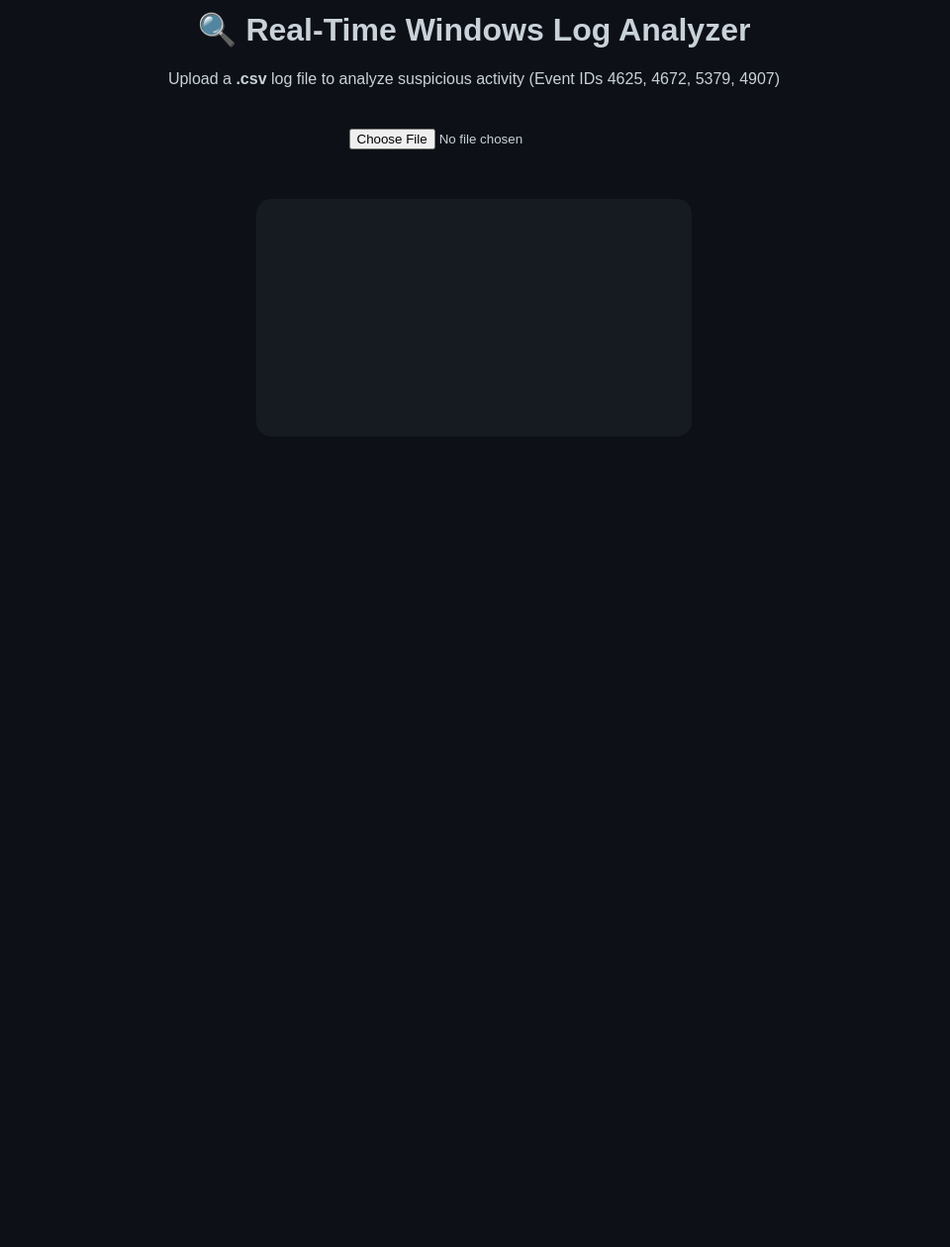
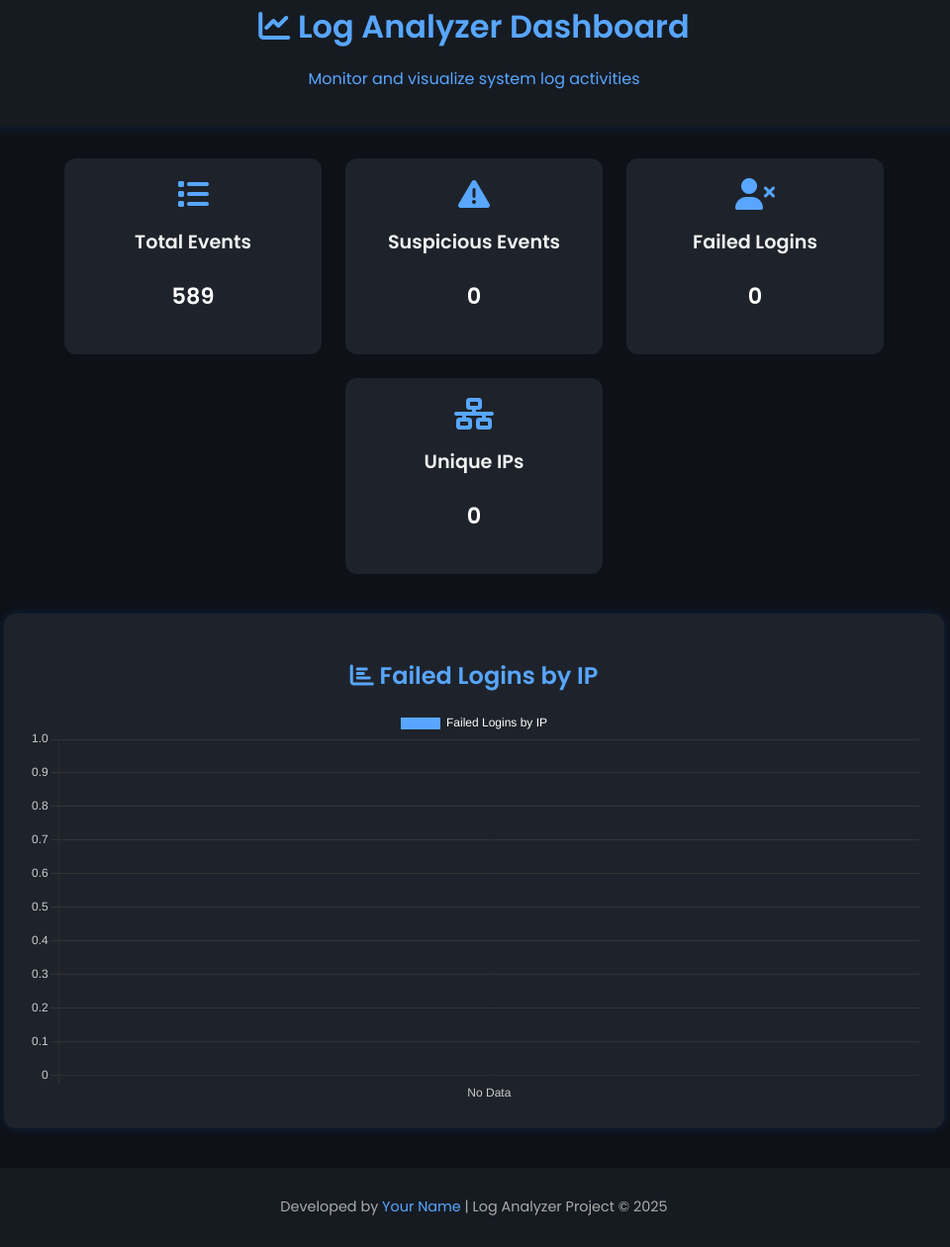
Before and after one commit to Indrajithpk0/windows-log-analyzer, a plain HTML site: page docs/index.html in a window 1280 px wide. Shown: the part 38-1298 px from the top of the page at 99% size, without its empty margins (161-1121 px from the left). Before the commit the page ends 800 px from the top, so only its background shows below. Drawn offline with nearby package versions, Linux system fonts and the light colour scheme.

Commit message:
Add files via upload

```diff
--- a/docs/index.html
+++ b/docs/index.html
@@ -1,89 +1,196 @@
 <!DOCTYPE html>
 <html lang="en">
 <head>
-  <meta charset="UTF-8">
-  <meta name="viewport" content="width=device-width, initial-scale=1.0">
-  <title>🔍 Windows Log Analyzer</title>
-  <script src="https://cdn.jsdelivr.net/npm/papaparse@5.4.1/papaparse.min.js"></script>
-  <script src="https://cdn.jsdelivr.net/npm/chart.js"></script>
+  <meta charset="UTF-8" />
+  <meta name="viewport" content="width=device-width, initial-scale=1.0" />
+  <title>Log Analyzer Dashboard</title>
+
+  <!-- Google Fonts -->
+  <link href="https://fonts.googleapis.com/css2?family=Poppins:wght@400;600&display=swap" rel="stylesheet" />
+
+  <!-- Font Awesome for icons -->
+  <script src="https://kit.fontawesome.com/a076d05399.js" crossorigin="anonymous"></script>
+
   <style>
     body {
-      font-family: Arial, sans-serif;
-      background-color: #0d1117;
-      color: #c9d1d9;
+      font-family: 'Poppins', sans-serif;
+      background: #0e1117;
+      color: #f1f1f1;
+      margin: 0;
+      padding: 0;
+    }
+
+    header {
       text-align: center;
+      background: #161b22;
+      color: #58a6ff;
+      padding: 20px 0;
+      box-shadow: 0 0 10px #0d6efd33;
+    }
+
+    h1 {
+      font-size: 2rem;
+      margin-bottom: 5px;
+    }
+
+    .summary {
+      display: flex;
+      justify-content: center;
+      flex-wrap: wrap;
+      gap: 1.5rem;
+      margin: 2rem auto;
+      max-width: 1000px;
+    }
+
+    .summary-box {
+      background: #1e232b;
+      border-radius: 12px;
       padding: 20px;
+      width: 220px;
+      text-align: center;
+      transition: transform 0.2s ease, box-shadow 0.2s ease;
     }
-    input {
-      margin: 15px;
-      padding: 10px;
-      border-radius: 8px;
+
+    .summary-box:hover {
+      transform: scale(1.05);
+      box-shadow: 0 0 15px #58a6ff44;
     }
-    canvas {
+
+    .summary-box i {
+      font-size: 2rem;
+      margin-bottom: 10px;
+      color: #58a6ff;
+    }
+
+    .summary-box h3 {
+      font-size: 1.2rem;
+      margin: 8px 0 5px;
+    }
+
+    .summary-box p {
+      font-size: 1.4rem;
+      font-weight: bold;
+      color: #fff;
+    }
+
+    .chart-container {
+      max-width: 900px;
+      margin: 40px auto;
+      background: #1e232b;
+      padding: 25px;
+      border-radius: 12px;
+      box-shadow: 0 0 10px #0d6efd33;
+    }
+
+    .chart-container h2 {
+      text-align: center;
+      color: #58a6ff;
+      margin-bottom: 15px;
+    }
+
+    footer {
+      text-align: center;
+      padding: 15px;
+      font-size: 0.9rem;
+      color: #aaa;
       background: #161b22;
-      padding: 20px;
-      border-radius: 15px;
-      margin-top: 25px;
+      margin-top: 40px;
+    }
+
+    footer a {
+      color: #58a6ff;
+      text-decoration: none;
+    }
+
+    footer a:hover {
+      text-decoration: underline;
     }
   </style>
 </head>
 <body>
-  <h1>🔍 Real-Time Windows Log Analyzer</h1>
-  <p>Upload a <strong>.csv</strong> log file to analyze suspicious activity (Event IDs 4625, 4672, 5379, 4907)</p>
+  <header>
+    <h1><i class="fas fa-chart-line"></i> Log Analyzer Dashboard</h1>
+    <p>Monitor and visualize system log activities</p>
+  </header>
 
-  <input type="file" id="fileInput" accept=".csv">
-  <div id="summary"></div>
-  <canvas id="chart" width="400" height="200"></canvas>
+  <section class="summary">
+    <div class="summary-box">
+      <i class="fas fa-list"></i>
+      <h3>Total Events</h3>
+      <p>589</p>
+    </div>
 
+    <div class="summary-box">
+      <i class="fas fa-exclamation-triangle"></i>
+      <h3>Suspicious Events</h3>
+      <p>0</p>
+    </div>
+
+    <div class="summary-box">
+      <i class="fas fa-user-times"></i>
+      <h3>Failed Logins</h3>
+      <p>0</p>
+    </div>
+
+    <div class="summary-box">
+      <i class="fas fa-network-wired"></i>
+      <h3>Unique IPs</h3>
+      <p>0</p>
+    </div>
+  </section>
+
+  <section class="chart-container">
+    <h2><i class="fas fa-chart-bar"></i> Failed Logins by IP</h2>
+    <canvas id="logChart" width="900" height="400"></canvas>
+  </section>
+
+  <footer>
+    <p>Developed by <a href="#">Your Name</a> | Log Analyzer Project © 2025</p>
+  </footer>
+
+  <!-- Chart.js -->
+  <script src="https://cdn.jsdelivr.net/npm/chart.js"></script>
   <script>
-    document.getElementById('fileInput').addEventListener('change', function(e) {
-      const file = e.target.files[0];
-      Papa.parse(file, {
-        header: true,
-        complete: function(results) {
-          const data = results.data;
-          const suspicious = data.filter(row =>
-            ['4625','4672','5379','4907'].includes(String(row.EventID))
-          );
-
-          const failed = suspicious.filter(r => r.EventID == 4625);
-          const ipCounts = {};
-          failed.forEach(r => {
-            const ip = r.IpAddress || 'Unknown';
-            ipCounts[ip] = (ipCounts[ip] || 0) + 1;
-          });
-
-          const labels = Object.keys(ipCounts);
-          const values = Object.values(ipCounts);
-
-          document.getElementById('summary').innerHTML = `
-            <h3>Summary</h3>
-            <p>Total Events: ${data.length}</p>
-            <p>Suspicious Events: ${suspicious.length}</p>
-            <p>Failed Logins: ${failed.length}</p>
-            <p>Unique IPs: ${labels.length}</p>
-          `;
-
-          new Chart(document.getElementById('chart'), {
+    const ctx = document.getElementById('logChart').getContext('2d');
+    const logChart = new Chart(ctx, {
       type: 'bar',
       data: {
-              labels: labels,
+        labels: ['No Data'],
         datasets: [{
           label: 'Failed Logins by IP',
-                data: values,
-                backgroundColor: 'rgba(54, 162, 235, 0.6)'
+          data: [0],
+          backgroundColor: '#58a6ff'
         }]
       },
       options: {
-              plugins: { legend: { labels: { color: '#fff' } } },
+        responsive: true,
         scales: {
-                x: { ticks: { color: '#fff' } },
-                y: { ticks: { color: '#fff' } }
+          y: {
+            beginAtZero: true,
+            grid: {
+              color: '#333'
+            },
+            ticks: {
+              color: '#ccc'
+            }
+          },
+          x: {
+            grid: {
+              color: '#333'
+            },
+            ticks: {
+              color: '#ccc'
             }
           }
-          });
+        },
+        plugins: {
+          legend: {
+            labels: {
+              color: '#fff'
             }
-      });
+          }
+        }
+      }
     });
   </script>
 </body>
```
Also changed, not shown: docs/New Text Document.txt (added). Lines whose indentation alone changed are shown as unchanged.
